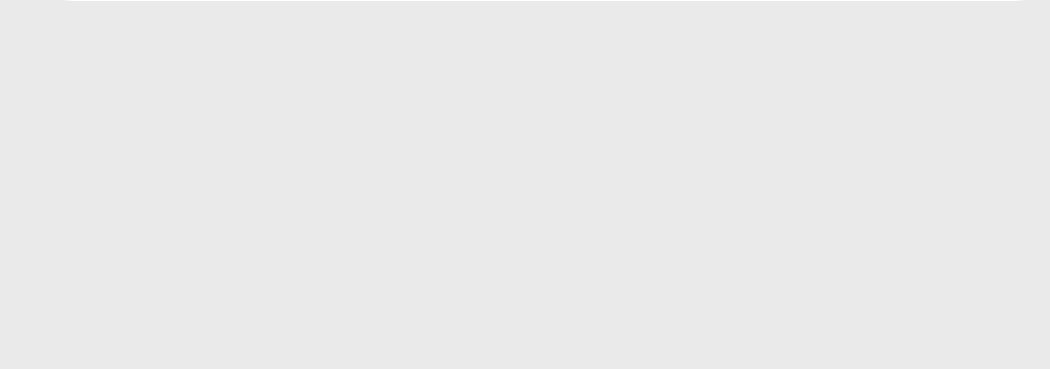
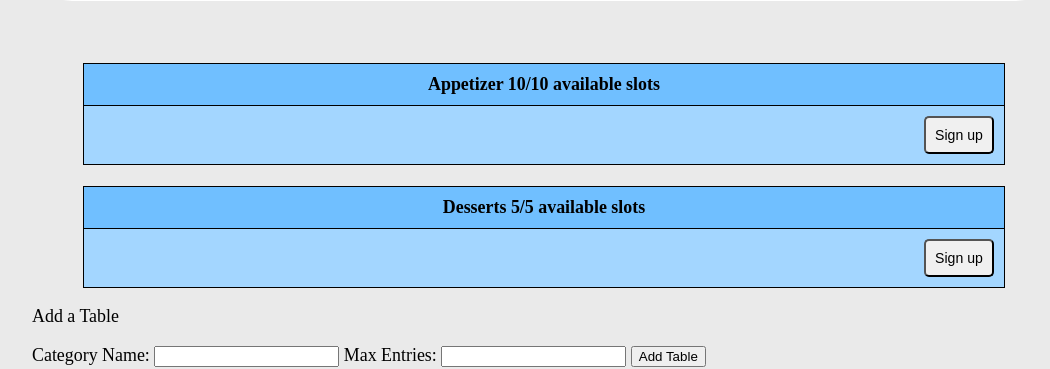
Before and after one commit to citdrhs/drsu, a Flask app: template templates/signup_base.html in a window 1280 px wide. Shown: the part 431-800 px from the top of the page, without its empty margins (96-1146 px from the left). Run offline with Flask 3, Linux system fonts and the light colour scheme; the template is opened without the code that fills it, so the values that code supplies are empty; some libraries are stand-ins or nearby versions.

Commit message:
Updated so that all signup pages displays all tables that have data inside

```diff
--- a/templates/signup_base.html
+++ b/templates/signup_base.html
@@ -6,6 +6,7 @@
     {% block extra_styling_js %}
         <link rel="stylesheet" href="{{ url_for('static', filename='signup.css') }}">
     {% endblock %}
+    <script src="{{ url_for('static', filename='signupScript.js') }}" defer></script>
 </head>
 
 {% block heading %}
@@ -29,6 +30,152 @@
 
     <br>
 
+
 {% endblock %}
 
-{% block content %} {% endblock %}
+{% block content %}
+
+    <!--Backend interaction: Use a for in loop to display all tables for a particular event (remove hard coding)-->
+    <section id="tables">
+        <!--<table id="dessertSignup">
+            <thead>
+                <tr>
+                    <th id="dessert_th" colspan="4">Desserts (5/5 available slots)</th>
+                </tr>
+            </thead>
+
+            <tbody>
+
+            </tbody>
+
+            <tfoot>
+                <tr class="signUp">
+                    <td colspan="4"><button class="signUpButton" id="dessertSignupButton">Sign up</button></td>
+                </tr>
+            </tfoot>
+        </table>-->
+        <!--{% for table in tables %}
+            <table id="{{table[]}}Signup">
+                <thead>
+                    <tr>
+                        <th id="{{table[]}}_th" colspan="4">{{table[]}}s ({{table[]}}/{{table[]}} available slots)</th>
+                    </tr>
+                </thead>
+                <tr>
+                    <td>Name</td>
+                    <td>Dish</td>
+                    <td>Email</td>
+                    <td></td>
+                </tr>
+
+                 {% for entry in signups %}
+                    <td>entry[]</td>
+                    <td>entry[]</td>
+                     <tbody>
+                  <td>entry[]</td>
+                    <td>
+                        <a href="url_for()"><button>Delete</button></a>
+                    </td>
+                    {% endfor %}
+                </tbody>
+
+                <tfoot>
+                    <tr class="signUp">
+                        <td colspan="4">
+                            <button class="signUpButton" id="SignupButton">Sign up</button>
+                        </td>
+                    </tr>
+                </tfoot>
+            </table>
+        {% endfor %}-->
+
+        {% for table, signups in signup_tables.items() %}
+            <table id="{{ table.lower() }}Signup">
+                <thead>
+                    <tr>
+                        <th id="{{ table }}_th" colspan="4">
+                            {{ table.capitalize() }}
+                        </th>
+                    </tr>
+                </thead>
+                <tbody>
+                    <tr>
+                        <td>Name</td>
+                        <td>Dish</td>
+                        <td>Email</td>
+                        <td></td>
+                    </tr>
+
+                    {% for signup in signups %}
+                        <tr>
+                            <td>{{ signup[3] }}</td>
+                            <td>{{ signup[4] }}</td>
+                            <td>{{ signup[3] }}</td>
+                            <td>
+                                <a href="{{ url_for('delete_signup', id=signup[0]) }}">
+                                    <button>Delete</button>
+                                </a>
+                            </td>
+                        </tr>
+                    {% endfor %}
+                </tbody>
+                <tfoot>
+                    <tr class="signUp">
+                        <td colspan="4">
+                            <button class="signUpButton" id="{{ table }}">Sign up</button>
+                        </td>
+                    </tr>
+                </tfoot>
+            </table>
+            <br>
+        {% endfor %}
+
+
+    </section>
+    <p>Add a Table</p>
+    <form id="tableForm">
+    <label for="tableName">Category Name:</label>
+    <input type="text" id="tableName" required>
+
+    <label for="maxEntries">Max Entries:</label>
+    <input type="number" id="maxEntries">
+
+    <button id="addTable">Add Table</button>
+    </form>
+
+    <!--Popup to sign up for an item-->
+    <div id="inputs">
+        <section id="inputHeader">
+            <h3 id="signUpHeader">Sign Up!</h3>
+            <img src="{{ url_for('static', filename='CloseButton.png') }}" id="closeSignUp">
+        </section>
+        <section>
+            <form id="signupForm">
+                <label for="nameInput">Name:</label>
+                <input type="text" id="nameInput" required>
+                <br>
+                <label for="dishNameInput">Dish Name:</label>
+                <input type="text" id="dishNameInput" required>
+                <br>
+                <label for="emailInput">Email:</label>
+                <input type="email" id="emailInput" required>
+            </form>
+
+            <br>
+            <input type="text" id="extras" placeholder="Other Comments (Optional)">
+            <br>
+            <button id="confirm">Confirm</button>
+        </section>
+    </div>
+
+    <div id="deletePopup">
+        <p>Are you sure you want to delete this entry?</p>
+        <button id="confirmDelete">Confirm</button>
+        <button id="cancelDelete">Cancel</button>
+    </div>
+
+    <section id="footer">
+
+    </section>
+
+{% endblock %}
```
